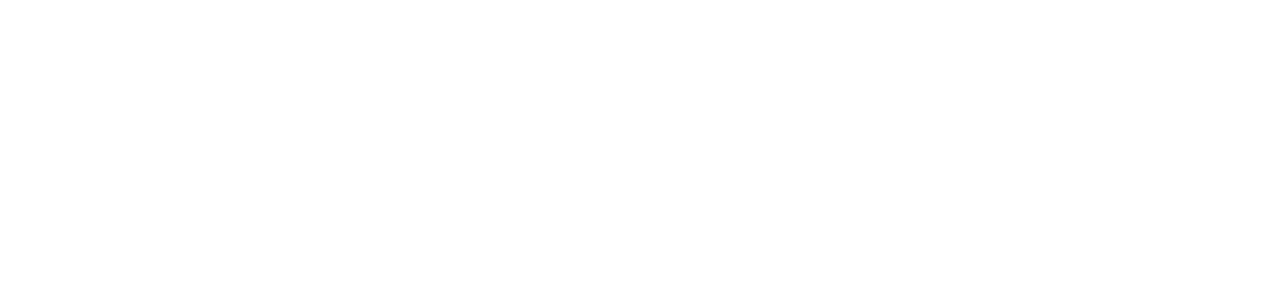
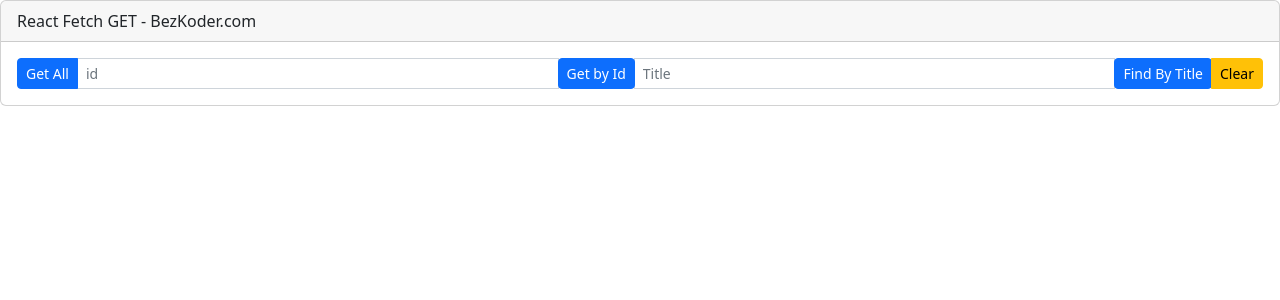
Before and after one commit to wehba-dotcom/Praktik-Frontend, a React (Create React App) app: page /find_scope in a window 1280 px wide. Shown: the top 300 px of the page. Built offline with nearby package versions, Linux system fonts and the light colour scheme.

Commit message:
make ny commponent find_scope by scopeid

```diff
--- a/src/App.js
+++ b/src/App.js
@@ -2,7 +2,7 @@
 
 import Home from './components/Home.jsx';
 import Scopes from './components/Scopes';
-import Element1 from './components/Element1.jsx';
+import Find_Scope from './components/Find_Scope.jsx';
 import Scope from './components/Scope.jsx';
 import Allscopes from './components/Allscopes';
 import Leasing from './components/Leasing';
@@ -24,9 +24,9 @@
            <Route exact path="/" component={Home}/>
            <Route path="/reservations"  component={Reservations}/>
            <Route  path="/allscopes"  component={Allscopes}/>
-
+           <Route  path="/nomatch"  component={NoMatch}/>
           <Route path="/scopes" component={Scopes}/>
-          <Route path="/element1" component={Element1}/>
+          <Route path="/find_scope" component={Find_Scope}/>
           <Route path="/scope" component={Scope}/>
          <Route path="/leases" component={Leases}/>
           <Route path="/noMatch" component={NoMatch}/>
--- a/src/components/Element1.jsx
+++ /dev/null
@@ -1,13 +0,0 @@
-import React from "react";
-
-function Emement1(){
-
-    return(
-
-      <div>  <h1>i am element1</h1>
-
-      </div>
-    )
-}
-
-export default Emement1;
--- /dev/null
+++ b/src/components/Find_Scope.jsx
@@ -0,0 +1,143 @@
+
+import React, { useRef, useState } from "react";
+function Find_Scope(){
+
+
+    const baseURL = "https://central.brkint.dk/api";
+
+    const Scopeid = useRef(null);
+    const get_title = useRef(null);
+
+    const [getResult, setGetResult] = useState(null);
+
+    const fortmatResponse = (res) => {
+      return JSON.stringify(res, null, 2);
+    }
+
+    async function getAllData() {
+      try {
+        const res = await fetch(`${baseURL}/scopes`);
+
+        if (!res.ok) {
+          const message = `An error has occured: ${res.status} - ${res.statusText}`;
+          throw new Error(message);
+        }
+
+        const data = await res.json();
+
+        const result = {
+          status: res.status + "-" + res.statusText,
+          headers: {
+            "Content-Type": res.headers.get("Content-Type"),
+            "Content-Length": res.headers.get("Content-Length"),
+          },
+          length: res.headers.get("Content-Length"),
+          data: data,
+        };
+
+        setGetResult(fortmatResponse(result));
+      } catch (err) {
+        setGetResult(err.message);
+      }
+    }
+
+    async function getDataById() {
+      const id = Scopeid.current.value;
+
+      if (id) {
+        try {
+          const res = await fetch(`https://central.brkint.dk/api/scopes?scopeid=${id}`);
+
+          if (!res.ok) {
+            const message = `An error has occured: ${res.status} - ${res.statusText}`;
+            throw new Error(message);
+          }
+
+          const data = await res.json();
+
+          const result = {
+            data: data,
+            status: res.status,
+            statusText: res.statusText,
+            headers: {
+              "Content-Type": res.headers.get("Content-Type"),
+              "Content-Length": res.headers.get("Content-Length"),
+            },
+          };
+
+          setGetResult(fortmatResponse(result));
+        } catch (err) {
+          setGetResult(err.message);
+        }
+      }
+    }
+
+    async function getDataByTitle() {
+      const title = get_title.current.value;
+
+      if (title) {
+        try {
+          // const res = await fetch(`${baseURL}/tutorials?title=${title}`);
+
+          let url = new URL(`${baseURL}/tutorials`);
+          const params = { title: title };
+          url.search = new URLSearchParams(params);
+
+          const res = await fetch(url);
+
+          if (!res.ok) {
+            const message = `An error has occured: ${res.status} - ${res.statusText}`;
+            throw new Error(message);
+          }
+
+          const data = await res.json();
+
+          const result = {
+            status: res.status + "-" + res.statusText,
+            headers: {
+              "Content-Type": res.headers.get("Content-Type"),
+              "Content-Length": res.headers.get("Content-Length"),
+            },
+            data: data,
+          };
+
+          setGetResult(fortmatResponse(result));
+        } catch (err) {
+          setGetResult(err.message);
+        }
+      }
+    }
+
+    const clearGetOutput = () => {
+      setGetResult(null);
+    }
+
+    return (
+      <div className="card">
+        <div className="card-header">React Fetch GET - BezKoder.com</div>
+        <div className="card-body">
+          <div className="input-group input-group-sm">
+            <button className="btn btn-sm btn-primary" onClick={getAllData}>Get All</button>
+
+            <input type="text" ref={Scopeid} className="form-control ml-2" placeholder="id" />
+            <div className="input-group-append">
+              <button className="btn btn-sm btn-primary" onClick={getDataById}>Get by Id</button>
+            </div>
+
+            <input type="text" ref={get_title} className="form-control ml-2" placeholder="Title" />
+            <div className="input-group-append">
+              <button className="btn btn-sm btn-primary" onClick={getDataByTitle}>Find By Title</button>
+            </div>
+
+            <button className="btn btn-sm btn-warning ml-2" onClick={clearGetOutput}>Clear</button>
+          </div>
+
+          { getResult && <div className="alert alert-secondary mt-2" role="alert"><pre>{getResult}</pre></div> }
+        </div>
+      </div>
+    );
+  }
+
+
+
+export default Find_Scope;
--- a/src/components/Leases.jsx
+++ b/src/components/Leases.jsx
@@ -4,7 +4,7 @@
 import Leasing from "./Leasing";
 import 'bootstrap/dist/css/bootstrap.min.css';
 import NoMatch from "./NoMatch";
-import Element1 from "./Element1";
+
 import Allscopes from "./Allscopes";
 import { NavLink } from 'react-router-dom';
 import {Button} from "react-bootstrap"
@@ -30,9 +30,8 @@
 </Route>
 
 
-<Route path="/element1">
-    <Element1 />
-</Route>
+
+
     <Route path="*">
         <NoMatch />
     </Route>
@@ -57,7 +56,7 @@
         <ul className="header">
           <li> <NavLink exact activeClassName="active" to="/allscopes">All Leases </NavLink></li>
           <li><NavLink activeClassName="active" to="/leasing">Leases</NavLink></li>
-          <li><NavLink activeClassName="active" to="/element1">Emement1</NavLink></li>
+
 
         </ul>
       </div>
--- a/src/components/Revistion.jsx
+++ b/src/components/Revistion.jsx
@@ -5,7 +5,7 @@
 import 'bootstrap/dist/css/bootstrap.min.css';
 import  { LinkContainer } from 'react-router-bootstrap';
 import NoMatch from "./NoMatch";
-import Element1 from "./Element1";
+
 import Allscopes from "./Allscopes";
 import {Navbar, Nav} from 'react-bootstrap'
 import { NavLink } from 'react-router-dom';
@@ -33,9 +33,7 @@
 </Route>
 
 
-<Route path="/element1">
-    <Element1 />
-</Route>
+
     <Route path="*">
         <NoMatch />
     </Route>
@@ -66,9 +64,7 @@
     <LinkContainer to="/reservations">
   <Nav.Link>Reservations</Nav.Link>
   </LinkContainer>
-  <LinkContainer to="/element1">
-  <Nav.Link>Element1</Nav.Link>
-  </LinkContainer>
+
 </Nav>
 </Navbar.Collapse>
 </Navbar>
--- a/src/components/Scope.jsx
+++ b/src/components/Scope.jsx
@@ -5,7 +5,7 @@
 import 'bootstrap/dist/css/bootstrap.min.css';
 
 import NoMatch from "./NoMatch";
-import Element1 from "./Element1";
+import Find_Scope from "./Find_Scope";
 import Allscopes from "./Allscopes";
 import { NavLink } from 'react-router-dom';
 import {Button} from "react-bootstrap"
@@ -23,16 +23,16 @@
 <Header  />
 
 <Switch>
-<Route exact path="/">
+<Route exact  path="/allscopes">
     <Allscopes/>
 </Route>
-<Route exact path="/scopes">
+<Route  path="/scopes">
     <Scopes/>
 </Route>
 
 
-<Route path="/element1">
-    <Element1 />
+<Route path="/find_scope">
+    <Find_Scope />
 </Route>
     <Route path="*">
         <NoMatch />
@@ -45,9 +45,6 @@
 </Router>
 
 
-
-
-
 </Container>
 </div>
     )
@@ -56,9 +53,10 @@
     return (
       <div style={{marginTop:'40px'}}>
         <ul className="header">
-          <li> <NavLink exact activeClassName="active" to="/">All Scopes </NavLink></li>
+          <li> <NavLink exact activeClassName="active" to="/allscopes">All Scopes </NavLink></li>
           <li><NavLink activeClassName="active" to="/scopes">Scopes</NavLink></li>
-          <li><NavLink activeClassName="active" to="/element1">Emement1</NavLink></li>
+          <li><NavLink activeClassName="active" to="/find_scope">Find_Scope</NavLink></li>
+
 
         </ul>
       </div>
--- a/src/styles/mypage.css
+++ b/src/styles/mypage.css
@@ -4,11 +4,6 @@
 
   }
 
-  .tablediv{
-    margin-left: 250px;
-    margin-right: 250px;
-
-  }
 
   .border{
       border: 1px solid;
```
Also changed, not shown: 1 other file (tests, documents, lock files or other folders).
